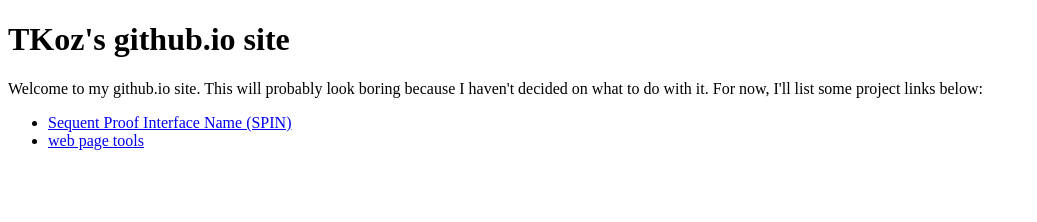
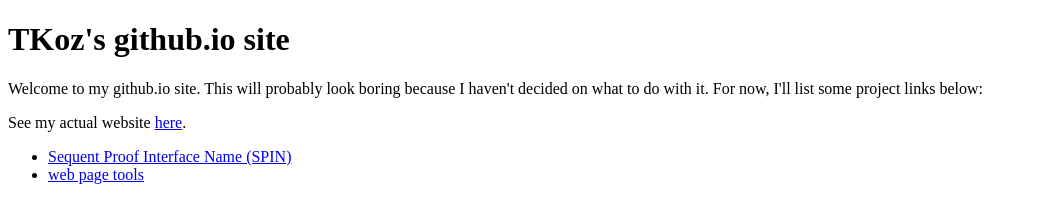
Before and after one commit to tkoz0/tkoz0.github.io, a plain HTML site: page index.html in a window 1280 px wide. Shown: the whole page, without its empty margins (0-1037 px from the left). Drawn offline with Linux system fonts and the light colour scheme.

Commit message:
Update index.html

```diff
--- a/index.html
+++ b/index.html
@@ -6,6 +6,7 @@
     <body>
         <h1>TKoz's github.io site</h1>
         <p>Welcome to my github.io site. This will probably look boring because I haven't decided on what to do with it. For now, I'll list some project links below:</p>
+        <p>See my actual website <a href="https://tkoz.me/">here</a>.</p>
         <ul>
             <li><a href="https://tkoz0.github.io/sequent-proof-interface-name/">Sequent Proof Interface Name (SPIN)</a></li>
             <li><a href="https://tkoz0.github.io/web-page-tools/">web page tools</a></li>
```
